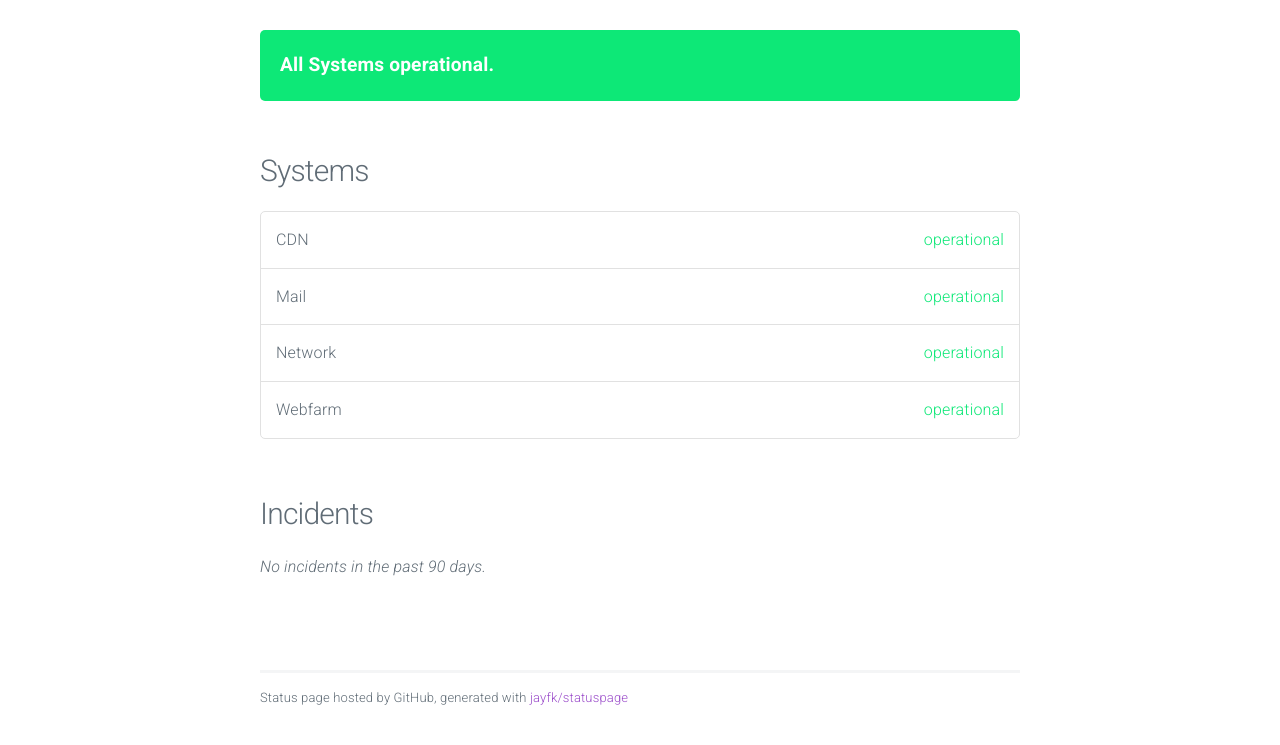
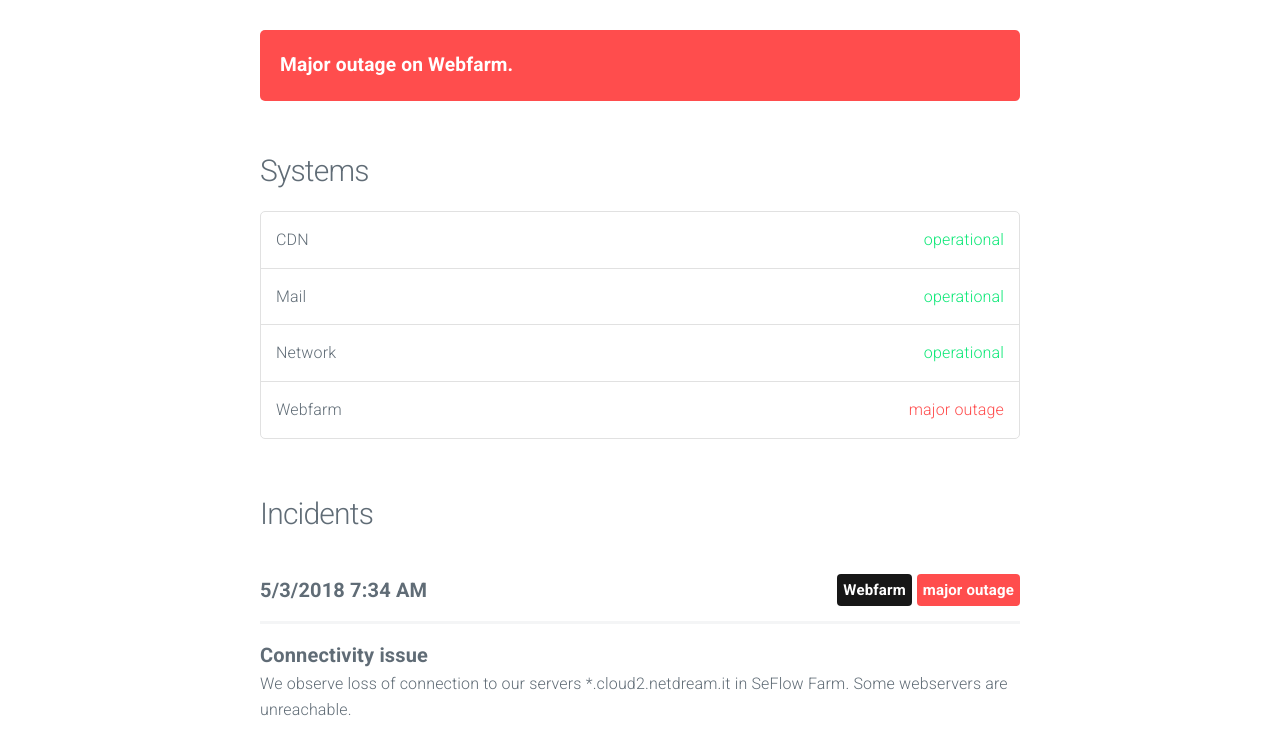
Before and after one commit to netdreamer/ndstatus, a plain HTML site: page index.html in a window 1280 px wide. Shown: the part 55-800 px from the top of the page. Drawn offline with nearby package versions, Linux system fonts and the light colour scheme; no server answers.

Commit message:
update index

```diff
--- a/index.html
+++ b/index.html
@@ -29,9 +29,11 @@
 
 			<section class="container" id="main">
 
-					<div class="panel operational" data-l10n-id="systems-operational">
-						All Systems operational.
+
+					<div class="panel major outage">
+						<span data-l10n-id="Major-outage">Major outage</span> <span data-l10n-id="on">on</span> Webfarm.
 					</div>
+
 
 
 				<h4 data-l10n-id="systems">Systems</h4>
@@ -50,14 +52,31 @@
 					</li>
 
 					<li>
-						Webfarm <span class="status operational" data-l10n-id="operational">operational</span>
+						Webfarm <span class="status major outage" data-l10n-id="major-outage">major outage</span>
 					</li>
 
 				</ul>
 
 				<h4 data-l10n-id="incidents">Incidents</h4>
 
-					<em data-l10n-id="no.incidents">No incidents in the past 90 days.</em>
+
+					<div class="incident">
+						<span class="date moment">2018-05-03 07:34:05 UTC</span>
+
+
+							<span class="label major outage float-right" data-l10n-id="major-outage">major outage</span>
+
+
+							<span class="label system float-right">Webfarm</span>
+
+						<hr/>
+
+						<span class="title">Connectivity issue</span>
+						<p>We observe loss of connection to our servers *.cloud2.netdream.it in SeFlow Farm. Some webservers are unreachable.</p>
+
+
+					</div>
+
 
 			</section>
 
```
